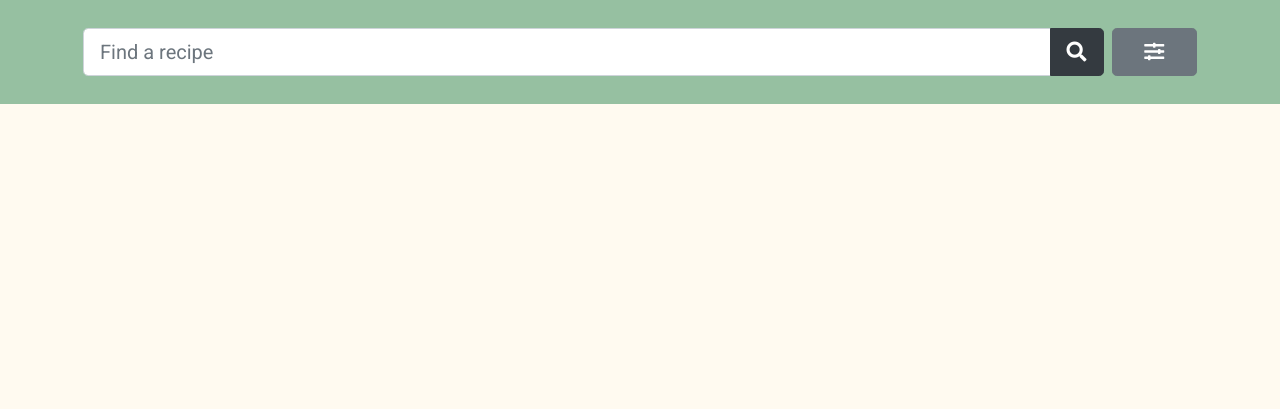
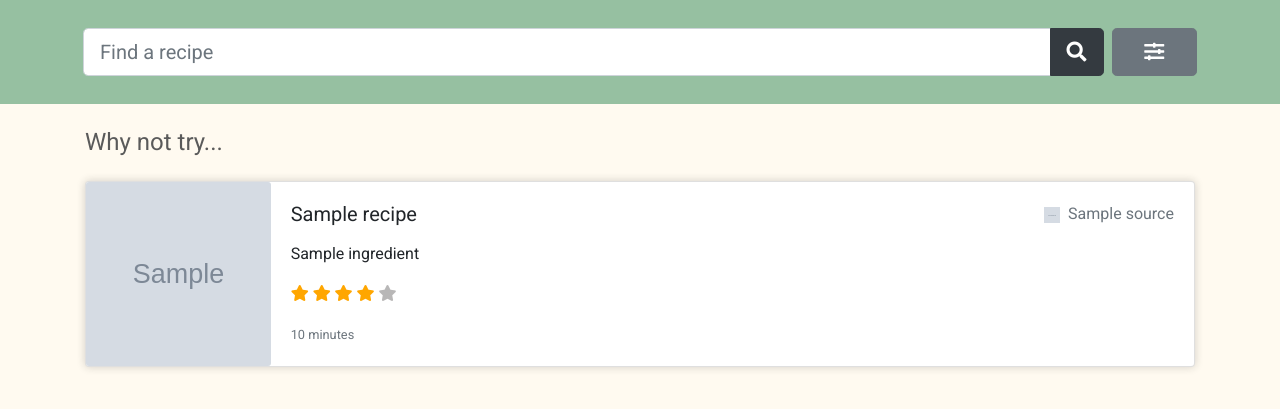
Before and after one commit to bmogyorodi/recipe_search, a Django app: page / in a window 1280 px wide. Shown: the part 56-465 px from the top of the page. Run offline with Django 3.2, Linux system fonts and the light colour scheme; tables that the repository leaves empty hold one stand-in row (values such as "Sample post"); grey boxes marked "Sample" are stand-in pictures; parts of the project's set-up code (start-up, migrations or seed data) failed here and were passed over; some libraries are stand-ins or nearby versions.

Commit message:
Display 3 random recipes in homepage

```diff
--- a/project/core/templates/core/home.html
+++ b/project/core/templates/core/home.html
@@ -12,4 +12,17 @@
     {% endblock search_box %}
 </div>
 
+<div style="background-color: #FFFAF0;">
+    <div class="container py-4">
+        <h4 class="mb-4" style="color: #5a5a5a;">Why not try...</h4>
+        <div class="card-column">
+            {% for recipe in recipes %}
+            {% block recipe_card %}
+            {% include 'core/recipe_card.html' %}
+            {% endblock recipe_card %}
+            {% endfor %}
+        </div>
+    </div>
+</div>
+
 {% endblock content %}
--- a/project/core/views.py
+++ b/project/core/views.py
@@ -64,7 +64,14 @@ sample_tags = ["Spanish", "Greek", "Italian",
 
 
 def home(request):
-    return render(request, 'core/home.html')
+    # Retrieve 3 recipes at random to display as suggestions
+    recipes = Recipe.objects.all().order_by("?")[:3]
+
+    context = {
+        "recipes": recipes
+    }
+
+    return render(request, 'core/home.html', context=context)
 
 
 def search(request):
```
